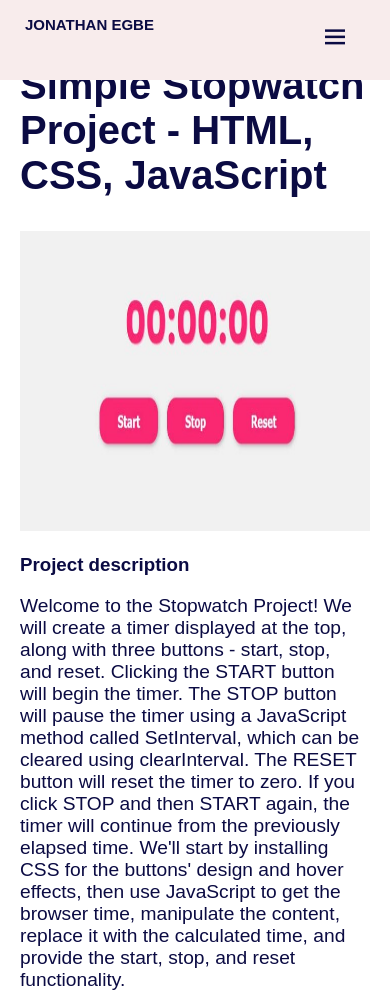
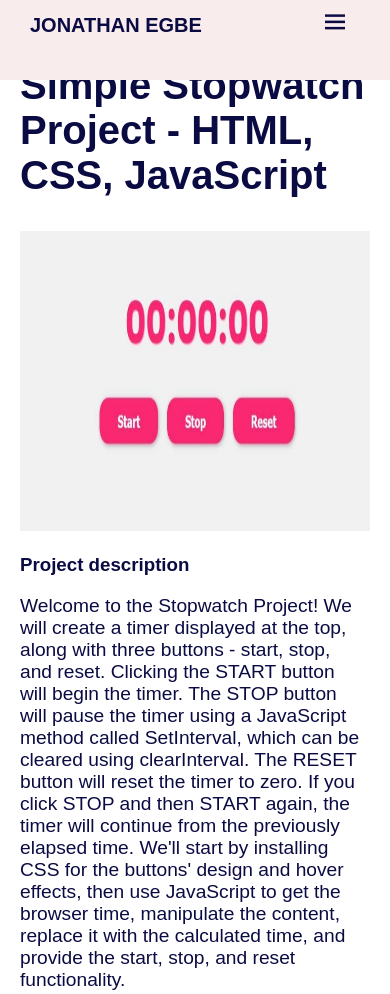
Before and after one commit to JonathanEgbe/JonathanEgbe.github.io, a plain HTML site: page stop watch.html in a window 390 px wide. Shown: the top 994 px of the page. Drawn offline with nearby package versions, Linux system fonts and the light colour scheme; a script that the page names is missing.

Commit message:
Update style.css

```diff
--- a/style.css
+++ b/style.css
@@ -368,17 +368,17 @@ footer p{
         padding-top: 100px;
         }
         label.logo{
-        font-size: 15px;
-        padding-left: 25px;
-
+        font-size: 20px;
+        padding-left: 30px;
+        line-height: 50px;
         font-weight: bolder;
     }
   }
   @media (max-width:952px) {
     label.logo{
-        font-size: 15px;
-        padding-left: 25px;
-
+        font-size: 20px;
+        padding-left: 30px;
+        line-height: 50px;
         font-weight: bolder;
     }
     nav ul li a{
@@ -388,7 +388,7 @@ footer p{
   @media (max-width:858px) {
     .checkbtn{
         display: block;
-        line-height: 80px;
+        line-height: 50px;
     }
     nav{
       background-color: rgb(248, 236, 236);
@@ -409,7 +409,7 @@ footer p{
     }
     nav ul li{
       display: block;
-      line-height: 80px;
+      line-height: 50px;
     }
     nav ul li a{
         font-size: 20px;
```
